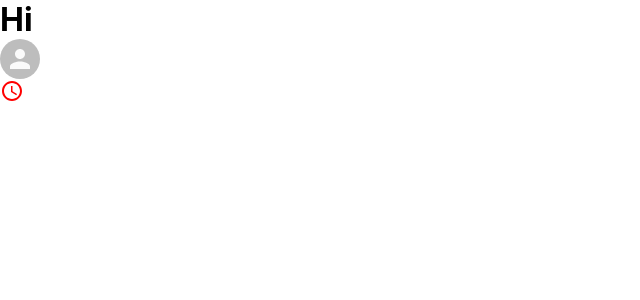
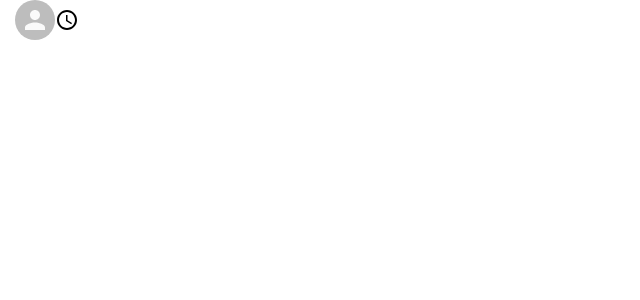
Before and after one commit to adjacentdata/ZipChat, a React (Create React App) app: page / in a window 1280 px wide. Shown: the top 300 px of the page, without its empty margins (0-640 px from the left). Built offline with nearby package versions, Linux system fonts and the light colour scheme.

Commit message:
Header Design

```diff
--- a/src/App.js
+++ b/src/App.js
@@ -5,7 +5,6 @@ import Header from "./Header"
 function App() {
   return (
     <div className="App">
-      <h1>Hi</h1>
       <Router>
         <Switch>
           <Route path="/" exact>
--- a/src/Header.js
+++ b/src/Header.js
@@ -3,6 +3,7 @@ import styled from "styled-components"
 import QueryBuilderIcon from '@material-ui/icons/QueryBuilder';
 import {Avatar} from "@material-ui/core"
 
+// Styled Components Sample
 // const Title = styled.h1`
 //   font-size: 1.5em;
 //   text-align: center;
@@ -10,11 +11,18 @@ import {Avatar} from "@material-ui/core"
 // `;
 
 const Header_Main = styled.div`
-    color: red;
+    display: flex;
 `;
 
 const Left = styled.div`
+    display: flex;
+    align-items: center;
+    margin-left: 15px;
 
+    > .MuiSvgIcon-root {
+        margin-left: auto;
+        margin-right: 30px;
+    }
 `
 
 const Header_Avatar = styled(Avatar)`
```
